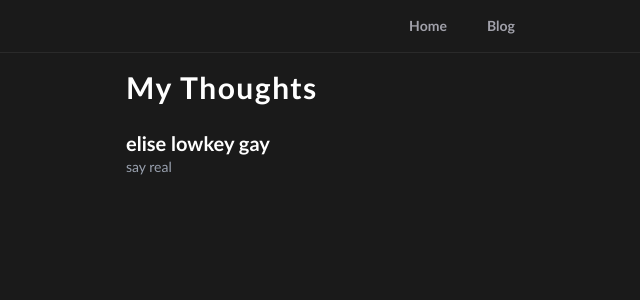
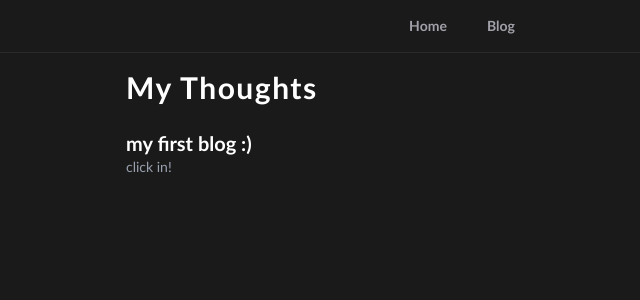
Before and after one commit to Fiyxxx/hs-retro-portfolio, a React (Vite) app: page /blog in a window 1280 px wide. Shown: the top 300 px of the page, without its empty margins (178-818 px from the left). Built offline with nearby package versions, Linux system fonts and the light colour scheme.

Commit message:
edited blog 1

```diff
--- a/src/pages/Blog.jsx
+++ b/src/pages/Blog.jsx
@@ -4,8 +4,8 @@ import { motion } from "framer-motion";
 const posts = [
   {
     slug: "lumi",
-    title: "elise lowkey gay",
-    description: "say real",
+    title: "my first blog :)",
+    description: "click in!",
   }
 ];
 
```
